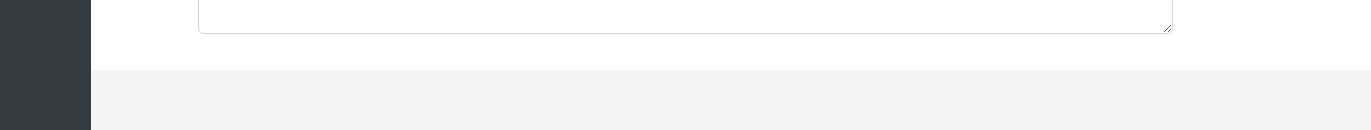
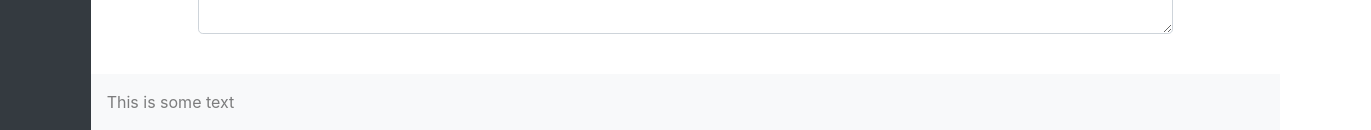
Before and after one commit to Chunjee/Personal-Log, a website: page gui/index.html in a window 1280 px wide. Shown: the part 670-800 px from the top of the page, 1371 px wide, since content can reach past the window. Drawn offline with Linux system fonts and the light colour scheme.

Commit message:
Update footer design

```diff
--- a/gui/index.html
+++ b/gui/index.html
@@ -31,13 +31,6 @@
 			background: #dc3545;
 		}
 
-		#myFooter {
-			position: absolute;
-			bottom: 0;
-			width: 100%;
-			height: 60px;
-			background-color: #f5f5f5;
-		}
 	</style>
 </head>
 
@@ -68,6 +61,7 @@
 		<!-- End Sidebar -->
 
 		<!-- Page Content -->
+		<div class="flex-grow-1 d-flex flex-column">
 			<div class="flex-grow-1">
 				<div class="tab-content container p-2 col-lg-10" id="v-pills-tabContent">
 					<!-- v-pills-home -->
@@ -96,7 +90,8 @@
 									<div class="form-group col-md-10">
 										<label for="saveDir">Save Directory</label>
 										<input type="text" class="form-control" id="saveDir" value="" aria-describedby="fileHelp">
-									<small id="fileHelp" class="form-text text-muted">The parent directory where logs will be saved. Changing this will not move existing files.</small>
+										<small id="fileHelp" class="form-text text-muted">The parent directory where logs will be saved.
+											Changing this will not move existing files.</small>
 									</div>
 								</div>
 								<button type="submit" class="btn btn-primary">Save</button>
@@ -109,7 +104,8 @@
 									<div class="form-group col-md-10">
 										<label for="exportPath">Export File</label>
 										<input type="text" class="form-control" id="exportPath" value="" aria-describedby="exportHelp">
-									<small id="exportHelp" class="form-text text-muted">All logs will be combined into one large file for uploading, AI parsing, etc.</small>
+										<small id="exportHelp" class="form-text text-muted">All logs will be combined into one large file
+											for uploading, AI parsing, etc.</small>
 									</div>
 								</div>
 								<button type="submit" class="btn btn-primary">Save</button>
@@ -117,6 +113,7 @@
 							</div>
 						</form>
 						<!-- End v-pills-options -->
+					</div>
 				</div>
 				<!-- v-pills-export -->
 				<!-- <div class="tab-pane fade" id="v-pills-export" role="tabpanel" aria-labelledby="v-pills-export-tab">
@@ -127,16 +124,14 @@
 			</div> -->
 				<!-- End v-pills-export -->
 			</div>
-
-		<div id="myFooter" class="invisilbe">
-			<nav class="navbar navbar-default navbar-fixed-bottom" role="navigation">
-				<span id="footercontent" class="text-muted"></span>
+			<nav class="navbar navbar-light bg-light" role="navigation">
+				<span id="footercontent" class="navbar-text">This is some text</span>
 			</nav>
-		</div>
 		</div>
 		<!-- End Page Contents -->
 	</div>
 	<!-- End Window Contents -->
 </body>
 <script src="index.js"></script>
+
 </html>
```
Lines whose indentation alone changed are shown as unchanged.
